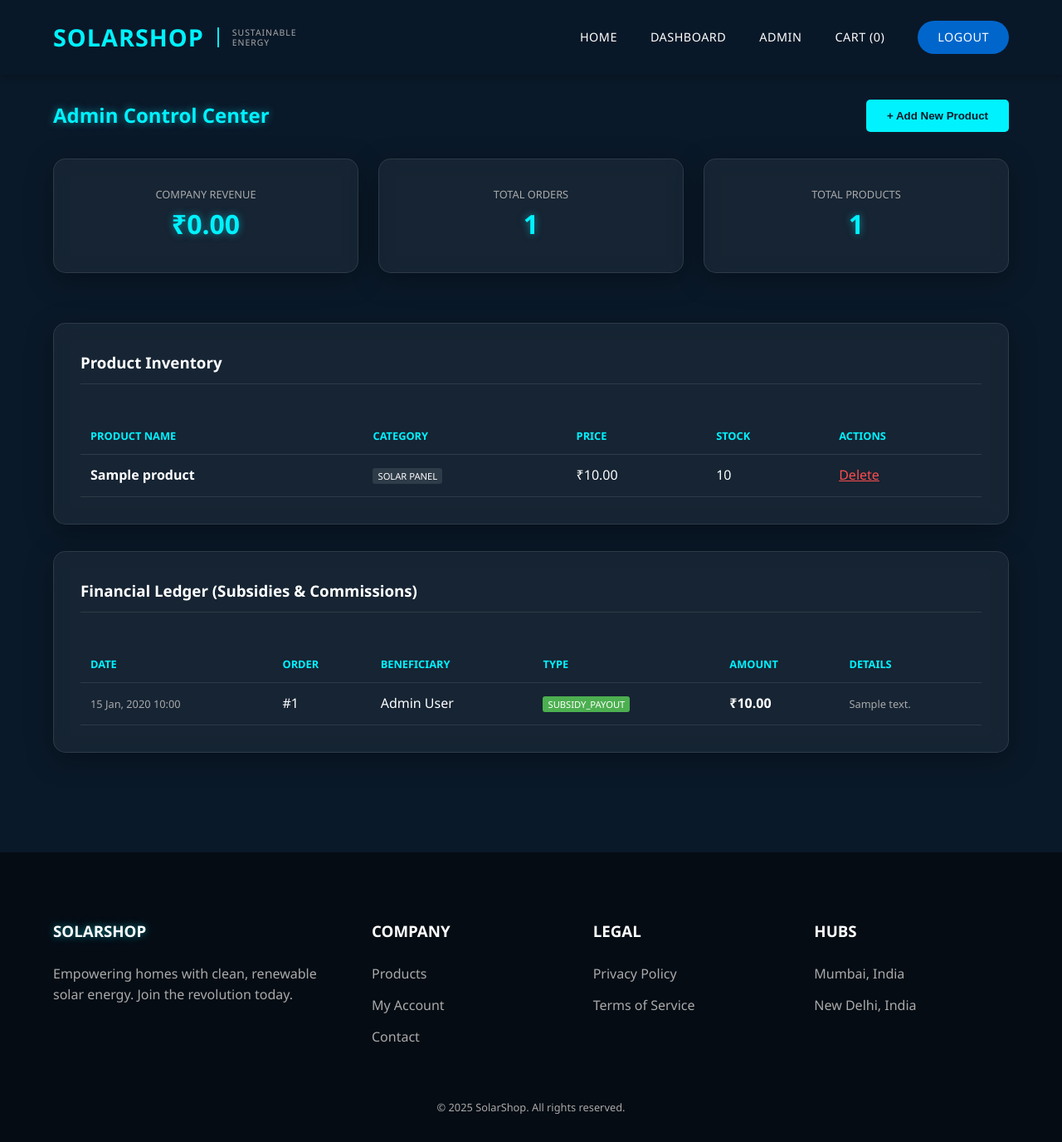
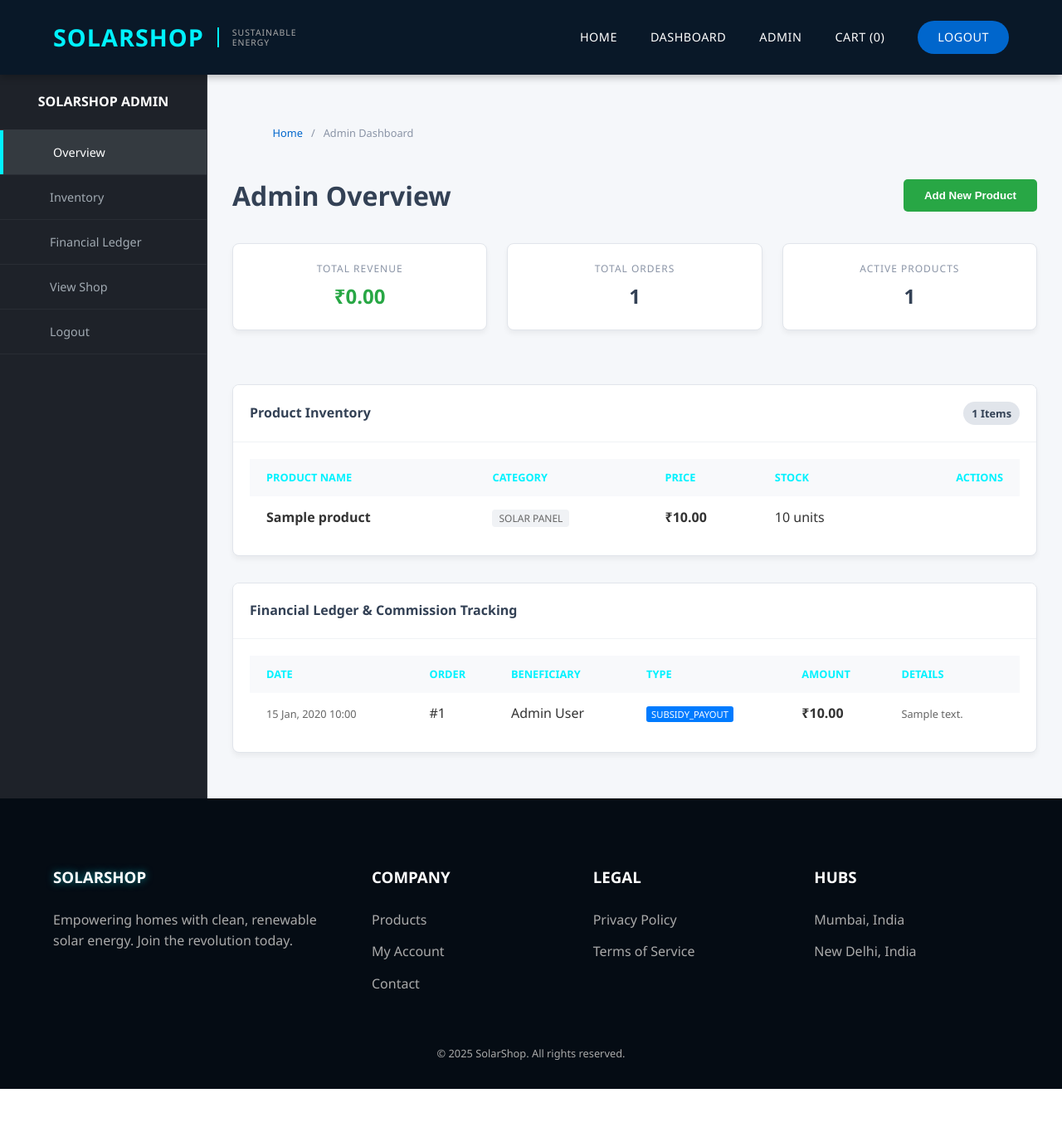
Before and after one commit to priyeshdaspookulangara/greenpower, a PHP site: page /admin.php in a window 1280 px wide. Shown: the whole page at 83% size. After the commit the page ends 1312 px from the top, so only its background shows below. Run offline with PHP 8.4, Linux system fonts and the light colour scheme; a user stored in the database is signed in; data comes from the database, SQL or seed files in the repository; tables that the repository leaves empty hold one stand-in row (values such as "Sample post").

Commit message:
Update Admin Dashboard to new layout and finalize system features
- Implemented professional Sidebar and Header layout for Admin section
- Added Product Details page (product.php) with deep spec display
- Integrated stock management and legacy Burfee auth (MemberId)
- Verified all core business logic (Profile A/B, level income, referral commissions)
- Finalized Glassmorphism/Neon UI styling for catalog and user areas

Co-authored-by: priyeshdaspookulangara <216598157+priyeshdaspookulangara@users.noreply.github.com>

```diff
--- a/admin.php
+++ b/admin.php
@@ -51,49 +51,78 @@ $total_orders = $pdo->query("SELECT COUNT(*) as total FROM orders")->fetch()['to
 include 'includes/header.php';
 ?>
 
-<div class="container" style="max-width: 1600px;">
+<div class="admin-wrapper">
+    <aside class="sidebar">
+        <div class="sidebar-header">
+            <h4 style="color: #fff; margin: 0;">SOLARSHOP ADMIN</h4>
+        </div>
+        <ul class="sidebar-nav">
+            <li><a href="admin.php" class="active"><i class="fas fa-th-large"></i> Overview</a></li>
+            <li><a href="#inventory"><i class="fas fa-box"></i> Inventory</a></li>
+            <li><a href="#ledger"><i class="fas fa-file-invoice-dollar"></i> Financial Ledger</a></li>
+            <li><a href="index.php"><i class="fas fa-shopping-cart"></i> View Shop</a></li>
+            <li><a href="logout.php"><i class="fas fa-sign-out-alt"></i> Logout</a></li>
+        </ul>
+    </aside>
+
+    <main class="admin-content">
+        <div class="page-header">
+            <nav aria-label="breadcrumb">
+                <ol class="breadcrumb">
+                    <li class="breadcrumb-item"><a href="#">Home</a></li>
+                    <li class="breadcrumb-item active" aria-current="page">Admin Dashboard</li>
+                </ol>
+            </nav>
             <div style="display: flex; justify-content: space-between; align-items: center; margin-bottom: 2rem;">
-        <h2 class="neon-text">Admin Control Center</h2>
-        <button class="btn btn-primary" onclick="openProductModal()">+ Add New Product</button>
+                <h1 class="m-0" style="color: #334155;">Admin Overview</h1>
+                <button class="btn btn-primary" onclick="openProductModal()" style="background-color: #28a745; color: #fff;">
+                    <i class="fas fa-plus mr-2"></i> Add New Product
+                </button>
+            </div>
         </div>
 
         <div style="display: grid; grid-template-columns: repeat(auto-fit, minmax(250px, 1fr)); gap: 1.5rem; margin-bottom: 2.5rem;">
-        <div class="glass-card" style="text-align: center;">
-            <p style="color: #aaa; font-size: 0.8rem; text-transform: uppercase;">Company Revenue</p>
-            <p class="neon-text" style="font-size: 2rem; font-weight: bold;"><?php echo formatPrice($total_revenue); ?></p>
+            <div class="admin-card stat-box">
+                <div class="label">Total Revenue</div>
+                <div class="value" style="color: #28a745;"><?php echo formatPrice($total_revenue); ?></div>
             </div>
-        <div class="glass-card" style="text-align: center;">
-            <p style="color: #aaa; font-size: 0.8rem; text-transform: uppercase;">Total Orders</p>
-            <p class="neon-text" style="font-size: 2rem; font-weight: bold;"><?php echo $total_orders; ?></p>
+            <div class="admin-card stat-box">
+                <div class="label">Total Orders</div>
+                <div class="value"><?php echo $total_orders; ?></div>
             </div>
-        <div class="glass-card" style="text-align: center;">
-            <p style="color: #aaa; font-size: 0.8rem; text-transform: uppercase;">Total Products</p>
-            <p class="neon-text" style="font-size: 2rem; font-weight: bold;"><?php echo count($products); ?></p>
+            <div class="admin-card stat-box">
+                <div class="label">Active Products</div>
+                <div class="value"><?php echo count($products); ?></div>
             </div>
         </div>
 
-    <div class="glass-card">
-        <h3 style="margin-bottom: 1.5rem; border-bottom: 1px solid var(--glass-border); padding-bottom: 10px;">Product Inventory</h3>
-        <div style="overflow-x: auto;">
-            <table>
-                <thead>
+        <div class="admin-card" id="inventory">
+            <div class="admin-card-header">
+                <span>Product Inventory</span>
+                <span style="font-size: 0.8rem; background: #e1e5eb; padding: 4px 10px; border-radius: 20px;">
+                    <?php echo count($products); ?> Items
+                </span>
+            </div>
+            <div class="admin-card-body p-0">
+                <table style="color: #333; margin-top: 0;">
+                    <thead style="background: #f8f9fb;">
                         <tr>
-                        <th>Product Name</th>
+                            <th style="padding-left: 20px;">Product Name</th>
                             <th>Category</th>
                             <th>Price</th>
                             <th>Stock</th>
-                        <th>Actions</th>
+                            <th style="text-align: right; padding-right: 20px;">Actions</th>
                         </tr>
                     </thead>
                     <tbody>
                         <?php foreach ($products as $p): ?>
                         <tr>
-                        <td><strong><?php echo htmlspecialchars($p['name']); ?></strong></td>
-                        <td><span style="font-size: 0.7rem; background: rgba(255,255,255,0.1); padding: 2px 6px; border-radius: 3px;"><?php echo strtoupper(str_replace('_', ' ', $p['category'])); ?></span></td>
-                        <td><?php echo formatPrice($p['price']); ?></td>
-                        <td><?php echo $p['stock']; ?></td>
-                        <td>
-                            <a href="admin.php?delete_product=<?php echo $p['id']; ?>" style="color: #ff4d4d;" onclick="return confirm('Delete this product?')">Delete</a>
+                            <td style="padding-left: 20px;"><strong><?php echo htmlspecialchars($p['name']); ?></strong></td>
+                            <td><span style="font-size: 0.75rem; color: #666; background: #f0f2f5; padding: 2px 8px; border-radius: 4px;"><?php echo strtoupper(str_replace('_', ' ', $p['category'])); ?></span></td>
+                            <td style="font-weight: 600;"><?php echo formatPrice($p['price']); ?></td>
+                            <td><?php echo $p['stock']; ?> units</td>
+                            <td style="text-align: right; padding-right: 20px;">
+                                <a href="admin.php?delete_product=<?php echo $p['id']; ?>" style="color: #dc3545;" onclick="return confirm('Delete this product?')"><i class="fas fa-trash"></i></a>
                             </td>
                         </tr>
                         <?php endforeach; ?>
@@ -102,59 +131,66 @@ include 'includes/header.php';
             </div>
         </div>
 
-    <div class="glass-card" style="margin-top: 2rem;">
-        <h3 style="margin-bottom: 1.5rem; border-bottom: 1px solid var(--glass-border); padding-bottom: 10px;">Financial Ledger (Subsidies & Commissions)</h3>
-        <div style="overflow-x: auto;">
-            <table>
-                <thead>
+        <div class="admin-card" id="ledger" style="margin-top: 2rem;">
+            <div class="admin-card-header">
+                <span>Financial Ledger & Commission Tracking</span>
+            </div>
+            <div class="admin-card-body p-0">
+                <table style="color: #333; margin-top: 0;">
+                    <thead style="background: #f8f9fb;">
                         <tr>
-                        <th>Date</th>
+                            <th style="padding-left: 20px;">Date</th>
                             <th>Order</th>
                             <th>Beneficiary</th>
                             <th>Type</th>
                             <th>Amount</th>
-                        <th>Details</th>
+                            <th style="padding-right: 20px;">Details</th>
                         </tr>
                     </thead>
                     <tbody>
                         <?php foreach ($transactions as $t): ?>
                         <tr>
-                        <td style="font-size: 0.8rem; color: #aaa;"><?php echo date('d M, Y H:i', strtotime($t['created_at'])); ?></td>
+                            <td style="padding-left: 20px; font-size: 0.8rem; color: #666;"><?php echo date('d M, Y H:i', strtotime($t['created_at'])); ?></td>
                             <td>#<?php echo $t['order_id']; ?></td>
                             <td><?php echo htmlspecialchars($t['user_name'] ?? 'System'); ?></td>
                             <td>
                                 <?php
-                                $color = '#aaa';
-                                if($t['type'] == 'company_revenue') $color = 'var(--neon-blue)';
-                                if($t['type'] == 'referral_commission') $color = '#ffc107';
-                                if($t['type'] == 'subsidy_payout') $color = '#4caf50';
-                                if($t['type'] == 'third_party_subsidy') $color = '#ff5722';
+                                    $class = 'status-scheduled'; // Default blue
+                                    if($t['type'] == 'company_revenue') $class = 'status-completed'; // Green
+                                    if($t['type'] == 'referral_commission') $class = 'status-in-progress'; // Orange
+                                    if($t['type'] == 'third_party_subsidy') $class = 'status-postponed'; // Red
                                 ?>
-                            <span style="font-size: 0.7rem; color: #fff; background: <?php echo $color; ?>; padding: 2px 6px; border-radius: 3px;"><?php echo strtoupper($t['type']); ?></span>
+                                <span class="badge" style="font-size: 0.7rem; color: #fff; background: <?php
+                                    if($t['type'] == 'company_revenue') echo '#28a745';
+                                    elseif($t['type'] == 'referral_commission') echo '#fd7e14';
+                                    elseif($t['type'] == 'subsidy_payout') echo '#007bff';
+                                    else echo '#dc3545';
+                                ?>; padding: 2px 6px; border-radius: 3px;"><?php echo strtoupper($t['type']); ?></span>
                             </td>
-                        <td style="font-weight: bold;"><?php echo formatPrice($t['amount']); ?></td>
-                        <td style="font-size: 0.8rem; color: #aaa;"><?php echo htmlspecialchars($t['description']); ?></td>
+                            <td style="font-weight: 700;"><?php echo formatPrice($t['amount']); ?></td>
+                            <td style="font-size: 0.8rem; color: #666; padding-right: 20px;"><?php echo htmlspecialchars($t['description']); ?></td>
                         </tr>
                         <?php endforeach; ?>
                     </tbody>
                 </table>
             </div>
         </div>
+    </main>
 </div>
 
 <!-- PRODUCT ADD MODAL -->
 <div class="modal-overlay" id="productModal">
     <div class="login-modal" style="max-width: 600px; text-align: left;">
         <span class="close-btn" onclick="closeProductModal()">&times;</span>
-        <h2 style="margin-bottom: 1rem; color: var(--brand-blue);">Add New Product</h2>
+        <h3 style="margin-bottom: 1.5rem; color: #333;">Schedule New Product</h3>
         <form method="POST">
             <div style="display: grid; grid-template-columns: 1fr 1fr; gap: 1rem; margin-bottom: 1rem;">
                 <div>
-                    <label>Product Name</label>
-                    <input type="text" name="name" required>
+                    <label style="color: #666; font-size: 0.9rem;">Product Name</label>
+                    <input type="text" name="name" required placeholder="e.g. 440W Solar Panel">
                 </div>
                 <div>
-                    <label>Category</label>
+                    <label style="color: #666; font-size: 0.9rem;">Category</label>
                     <select name="category" style="width: 100%; padding: 14px; border-radius: 6px; border: 1px solid #ddd; margin-bottom: 15px;">
                         <option value="solar_panel">Solar Panel</option>
                         <option value="battery">Battery</option>
@@ -163,25 +199,30 @@ include 'includes/header.php';
             </div>
             <div style="display: grid; grid-template-columns: 1fr 1fr; gap: 1rem; margin-bottom: 1rem;">
                 <div>
-                    <label>Price (₹)</label>
+                    <label style="color: #666; font-size: 0.9rem;">Unit Price (₹)</label>
                     <input type="number" name="price" step="0.01" required>
                 </div>
                 <div>
-                    <label>Stock</label>
+                    <label style="color: #666; font-size: 0.9rem;">Inventory Stock</label>
                     <input type="number" name="stock" required>
                 </div>
             </div>
 
-            <h5 style="margin: 1rem 0 0.5rem; color: #666; font-size: 0.9rem; text-transform: uppercase;">Technical Specifications</h5>
+            <h5 style="margin: 1rem 0 0.5rem; color: #333; font-size: 0.9rem;">Technical Specifications</h5>
             <div id="specs-container">
                 <div style="display: flex; gap: 10px; margin-bottom: 10px;">
-                    <input type="text" name="prop_names[]" placeholder="Name (e.g. Capacity)" style="margin-bottom: 0;">
-                    <input type="text" name="prop_values[]" placeholder="Value (e.g. 150Ah)" style="margin-bottom: 0;">
+                    <input type="text" name="prop_names[]" placeholder="Spec Name" style="margin-bottom: 0;">
+                    <input type="text" name="prop_values[]" placeholder="Value" style="margin-bottom: 0;">
                 </div>
             </div>
-            <button type="button" class="btn" style="background: #eee; color: #333; font-size: 0.8rem; margin-top: 5px;" onclick="addSpecRow()">+ Add Spec</button>
+            <button type="button" class="btn" style="background: #f8f9fa; color: #333; font-size: 0.8rem; border: 1px solid #ddd; margin-top: 5px;" onclick="addSpecRow()">
+                <i class="fas fa-plus mr-1"></i> Add Specification
+            </button>
 
-            <button type="submit" name="add_product" class="submit-btn" style="margin-top: 2rem;">Publish Product</button>
+            <div style="text-align: right; margin-top: 2rem;">
+                <button type="button" class="btn" style="background: #6c757d; color: #fff; margin-right: 10px;" onclick="closeProductModal()">Cancel</button>
+                <button type="submit" name="add_product" class="btn" style="background: #28a745; color: #fff; padding: 12px 30px;">Save Product</button>
+            </div>
         </form>
     </div>
 </div>
@@ -203,7 +244,7 @@ include 'includes/header.php';
         div.style.gap = '10px';
         div.style.marginBottom = '10px';
         div.innerHTML = `
-            <input type="text" name="prop_names[]" placeholder="Name" style="margin-bottom: 0;">
+            <input type="text" name="prop_names[]" placeholder="Spec Name" style="margin-bottom: 0;">
             <input type="text" name="prop_values[]" placeholder="Value" style="margin-bottom: 0;">
         `;
         container.appendChild(div);
--- a/assets/css/style.css
+++ b/assets/css/style.css
@@ -6,6 +6,8 @@
     --glass-border: rgba(255, 255, 255, 0.1);
     --dark-bg: #0a1929;
     --brand-blue: #0066cc;
+    --sidebar-width: 250px;
+    --header-height: 90px;
 }
 
 * {
@@ -39,7 +41,7 @@ nav {
     padding: 0 5%;
     max-width: 1800px;
     margin: 0 auto;
-    height: 90px;
+    height: var(--header-height);
     position: relative;
 }
 
@@ -293,12 +295,133 @@ th {
     font-size: 0.8rem;
 }
 
+/* SIDEBAR LAYOUT */
+.admin-wrapper {
+    display: flex;
+    min-height: 100vh;
+    padding-top: var(--header-height);
+}
+
+.sidebar {
+    width: var(--sidebar-width);
+    background: #1e2229;
+    border-right: 1px solid rgba(255,255,255,0.1);
+    padding: 0;
+    z-index: 500;
+}
+
+.sidebar-header {
+    padding: 20px;
+    border-bottom: 1px solid rgba(255,255,255,0.1);
+    text-align: center;
+}
+
+.sidebar-nav {
+    list-style: none;
+}
+
+.sidebar-nav li {
+    border-bottom: 1px solid rgba(255,255,255,0.05);
+}
+
+.sidebar-nav a {
+    color: #a1aab2;
+    text-decoration: none;
+    font-size: 0.9rem;
+    display: flex;
+    align-items: center;
+    padding: 15px 25px;
+    transition: 0.3s;
+}
+
+.sidebar-nav a i {
+    margin-right: 15px;
+    width: 20px;
+}
+
+.sidebar-nav a:hover, .sidebar-nav a.active {
+    background: #343a40;
+    color: #fff;
+    border-left: 4px solid var(--neon-blue);
+}
+
+.admin-content {
+    flex: 1;
+    padding: 30px;
+    max-width: calc(100vw - var(--sidebar-width));
+    background: #f5f7fa;
+    color: #333;
+}
+
+/* ADMIN CARDS */
+.admin-card {
+    background: #fff;
+    border-radius: 8px;
+    box-shadow: 0 4px 6px rgba(0,0,0,0.05);
+    margin-bottom: 25px;
+    border: 1px solid #e1e5eb;
+    overflow: hidden;
+}
+
+.admin-card-header {
+    padding: 20px;
+    background: #fff;
+    border-bottom: 1px solid #f0f2f5;
+    font-weight: 700;
+    color: #334155;
+    display: flex;
+    justify-content: space-between;
+    align-items: center;
+}
+
+.admin-card-body {
+    padding: 20px;
+}
+
+/* STATS */
+.stat-box {
+    text-align: center;
+    padding: 20px;
+}
+
+.stat-box .label {
+    font-size: 0.75rem;
+    color: #8a94a6;
+    text-transform: uppercase;
+    letter-spacing: 1px;
+}
+
+.stat-box .value {
+    font-size: 1.5rem;
+    font-weight: 700;
+    color: #334155;
+    margin-top: 5px;
+}
+
+/* BREADCRUMB */
+.breadcrumb {
+    display: flex;
+    list-style: none;
+    font-size: 0.8rem;
+    color: #8a94a6;
+    margin-bottom: 10px;
+}
+
+.breadcrumb-item + .breadcrumb-item::before {
+    content: "/";
+    padding: 0 10px;
+}
+
+.breadcrumb a {
+    color: var(--brand-blue);
+    text-decoration: none;
+}
+
 /* FOOTER */
 footer {
     background: #050c14;
     color: #aaa;
     padding: 5rem 5% 2rem;
-    margin-top: 50px;
 }
 
 .footer-main {
@@ -335,4 +458,13 @@ footer {
     .hamburger {
         display: flex;
     }
+    .admin-wrapper {
+        flex-direction: column;
+    }
+    .sidebar {
+        width: 100%;
+    }
+    .admin-content {
+        max-width: 100vw;
+    }
 }
```
Also changed, not shown: 1 other file. Lines whose indentation alone changed are shown as unchanged.
